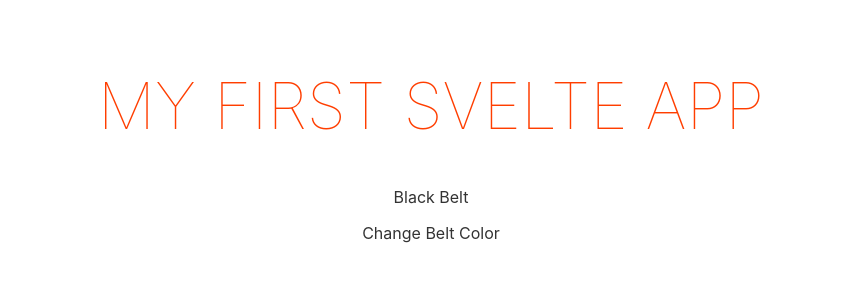
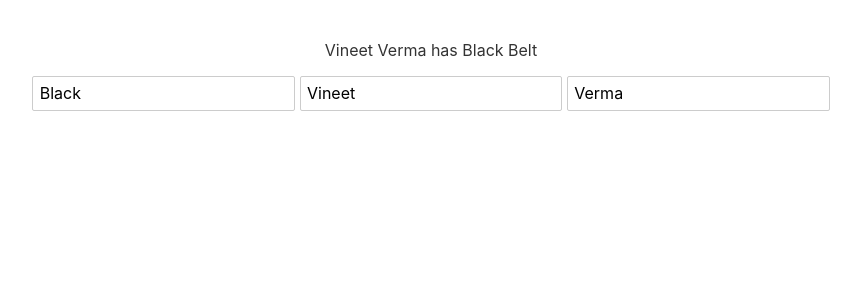
Before and after one commit to VineetPrasadVerma/Basic-Svelete-App, a Svelte app in the folder my-project/: page / in a window 1280 px wide. Shown: the top 300 px of the page, without its empty margins (209-1070 px from the left). Built offline with nearby package versions, Linux system fonts and the light colour scheme.

Commit message:
Kearnt about reactivity and 2-way binding

```diff
--- a/my-project/src/App.svelte
+++ b/my-project/src/App.svelte
@@ -1,16 +1,33 @@
 <script>
-	let name = 'My First Svelte App';
-	let beltcolor = 'Black Belt'
+	// let name = 'My First Svelte App';
+	let beltColor = 'Black'
+	let firstName = 'Vineet'
+	let lastName = 'Verma'
 
 	const handleClick = () =>{
-		beltcolor = 'Orange Belt'
+		beltColor = 'Orange'
 	}
-</script>
+
+	const handleInput = (e) => {
+		beltColor = e.target.value
+	}
+
+	$:fullName =  `${firstName} ${lastName}` // reactivity
+
+	$: {
+		console.log(beltColor)
+		console.log(firstName)
+	}
+
+	</script>
 
 <main>
-	<h1>{name}</h1>
-	<p>{beltcolor}</p>
-	<buttton on:click={handleClick}>Change Belt Color</buttton>
+	<p>{fullName} has {beltColor} Belt</p>
+	<!-- <buttton on:click={handleClick}>Change Belt Color</buttton> -->
+	<!-- <input type="text" on:input={handleInput} value={beltcolor}> -->
+	<input type="text" bind:value={beltColor}>
+	<input type="text" bind:value={firstName}>
+	<input type="text" bind:value={lastName}>
 </main>
 
 <style>
```
